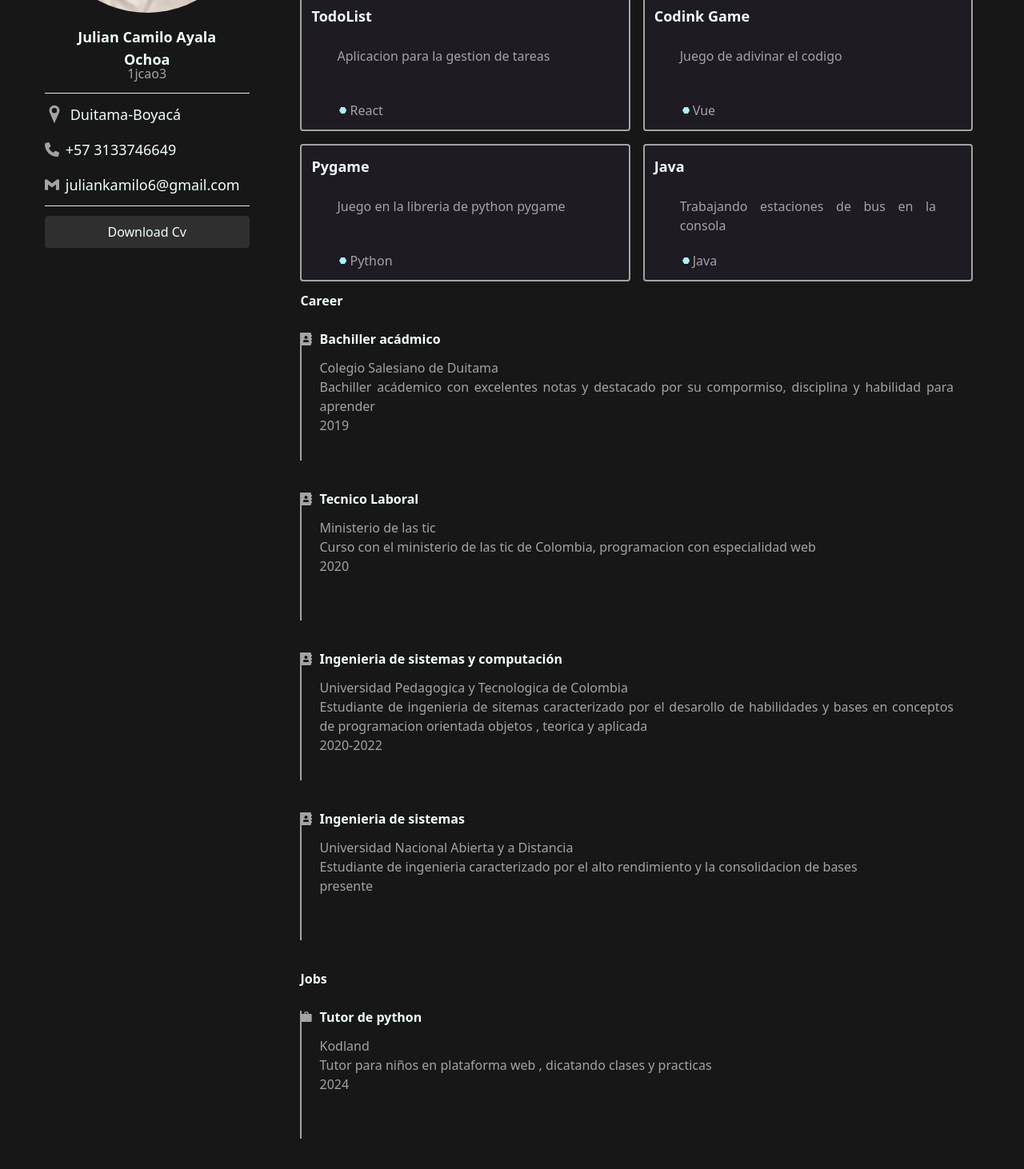
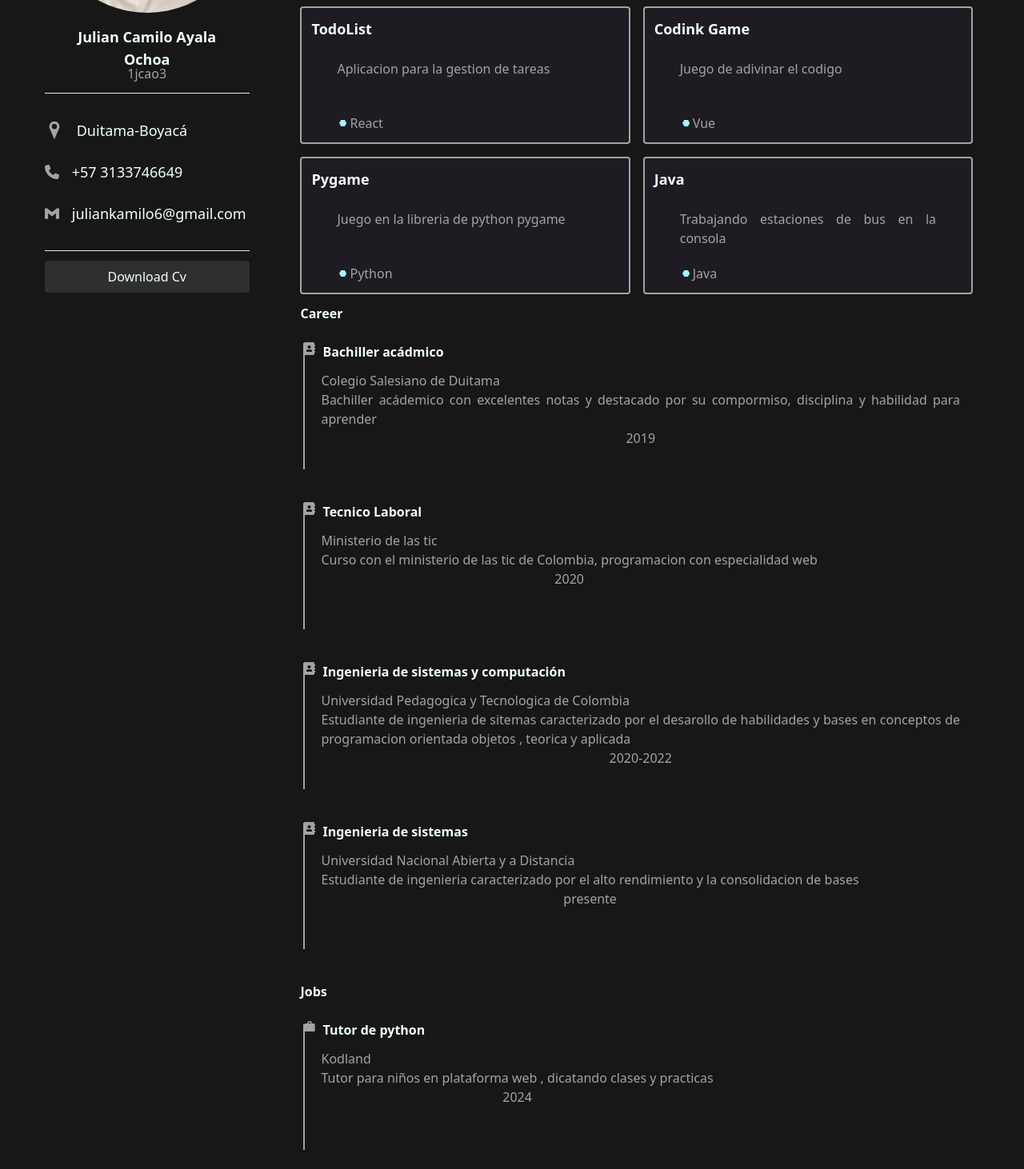
Before and after one commit to 1jcao3/JuCa-frontWeb, a React (Vite) app: page / in a window 1280 px wide. Shown: the part 420-1882 px from the top of the page at 80% size. Built offline with nearby package versions, Linux system fonts and the light colour scheme.

Commit message:
profile update

```diff
--- a/src/pages/Home/AboutMe/AboutMe.jsx
+++ b/src/pages/Home/AboutMe/AboutMe.jsx
@@ -4,17 +4,17 @@ export default function AboutMe() {
   return (
 
 <>
-{/* <div className=" md:my-0 my-4 w-full flex flex-col items-center justify-center border-solid border-2 p-5 bed-about rounded "> */}
+<div className="  my-4 w-full flex flex-col items-center justify-center  rounded transition-transform duration-300 hover:scale-105 hover:shadow-lg ">
 
 <h1 className="text-2xl font-bold m-auto p-3 ">About me</h1>
 
-<p className="text-justify "> Systems Engineering student and junior front-end developer.
+<p className="text-justify "> Software Engineering student and junior front-end developer.
   Passionate about programming and the search for solutions to real problems.
   Characterized by continuous and autonomous learning or guided by discipline to obtain results.</p>
 
+
+</div>
   </>
-
-// </div>
 
 
   )
--- a/src/pages/Home/Career/Career.jsx
+++ b/src/pages/Home/Career/Career.jsx
@@ -7,14 +7,16 @@ export default function Career() {
       id: 1,
       title: "Bachiller acádmico",
       company: "Colegio Salesiano de Duitama",
-      description: "Bachiller acádemico con excelentes notas y destacado por su compormiso, disciplina y habilidad para aprender",
+      description:
+        "Bachiller acádemico con excelentes notas y destacado por su compormiso, disciplina y habilidad para aprender",
       date: "2019",
     },
     {
       id: 2,
       title: "Tecnico Laboral",
       company: "Ministerio de las tic",
-        description: "Curso con el ministerio de las tic de Colombia, programacion con especialidad web",
+      description:
+        "Curso con el ministerio de las tic de Colombia, programacion con especialidad web",
       date: "2020",
     },
     {
@@ -29,7 +31,8 @@ export default function Career() {
       id: 4,
       title: "Ingenieria de sistemas",
       company: "Universidad Nacional Abierta y a Distancia",
-      description: "Estudiante de ingenieria caracterizado por el alto rendimiento y la consolidacion de bases",
+      description:
+        "Estudiante de ingenieria caracterizado por el alto rendimiento y la consolidacion de bases",
       date: "presente",
     },
   ];
@@ -38,7 +41,8 @@ export default function Career() {
       id: 1,
       title: "Tutor de python",
       company: "Kodland",
-      description: "Tutor para niños en plataforma web , dicatando clases y practicas",
+      description:
+        "Tutor para niños en plataforma web , dicatando clases y practicas",
       date: "2024",
     },
     {
@@ -49,8 +53,6 @@ export default function Career() {
         Trabajo en equipo empleando figma ,react git ,git hub y jira `,
       date: "2024",
     },
-
-
   ];
   return (
     <>
@@ -59,21 +61,23 @@ export default function Career() {
 
         {dataStudy.map((data) => (
           <div
-          className="md:h-40 h-64 flex flex-col items-start justify-start mt-6 mb-10 hover:shadow-lg hover:bg-[#4e377022] transition-all duration-300 hover:-translate-y-2"
+            className="md:h-40 h-72 flex flex-row items-start justify-start mt-6 md:mb-10 mb-16 hover:shadow-lg hover:bg-[#4e377022] transition-all duration-300 hover:-translate-y-2"
             key={data.id}
           >
-          <div >
-            <h2 className="flex flex-row items-center justify-between text-justify gap-2 mb-3 font-bold">
-              <FaAddressBook className="icons"></FaAddressBook>
+            <div className="  h-[99%] mx-1  mt-[0.5px]  border-solid border-[1px] border-[#a3a3a3] w-[1px]  flex"></div>
+            <div className=" flex flex-col items-start justify-start">
+              <div className="flex flex-row justify-start items-start gap-2 mb-3">
+                <FaAddressBook className="icons flex ml-[-6px]"></FaAddressBook>
+                <h2 className="flex flex-row items-start justify-start text-justify   font-bold">
                   {data.title}
                 </h2>
+              </div>
 
-            <div className=" md:h-40 h-64 mt-[-32px] border-solid border-[1px] border-[#a3a3a3] w-[1px]  absolute"></div>
-          </div>
-          <div className="px-6 flex flex-col items-start justify-start">
+              <div className="flex flex-col px-4">
                 <p className="icons text-justify">{data.company}</p>
                 <p className="icons text-justify">{data.description}</p>
                 <p className="icons">{data.date}</p>
+              </div>
             </div>
           </div>
         ))}
@@ -83,21 +87,23 @@ export default function Career() {
 
         {dataJobs.map((data) => (
           <div
-        className="md:h-40 h-64 flex flex-col items-start justify-start mt-6 mb-10 hover:shadow-lg hover:bg-[#4e377022] transition-all duration-300 hover:-translate-y-2"
+            className="md:h-40 h-72 flex flex-row items-start justify-start mt-6 md:mb-10 mb-16 hover:shadow-lg hover:bg-[#4e377022] transition-all duration-300 hover:-translate-y-2"
             key={data.id}
           >
-        <div >
-          <h2 className="flex flex-row items-center justify-between text-justify gap-2 mb-3 font-bold">
-            <MdWork className="icons"></MdWork>
+            <div className="  h-[98%] mx-1  mt-[5px]  border-solid border-[1px] border-[#a3a3a3] w-[1px]  flex"></div>
+            <div className=" flex flex-col items-start justify-start">
+              <div className="flex flex-row justify-start items-start gap-2 mb-3">
+                <MdWork className="icons flex ml-[-6px]"></MdWork>
+                <h2 className="flex flex-row items-start justify-start text-justify   font-bold">
                   {data.title}
                 </h2>
-
-          <div className=" md:h-40 h-64 mt-[-32px] border-solid border-[1px] border-[#a3a3a3] w-[1px]  absolute"></div>
                 </div>
-        <div className="px-6 flex flex-col items-start justify-start">
+                <div className="flex flex-col px-4">
                   <p className="icons text-justify">{data.company}</p>
                   <p className="icons text-justify">{data.description}</p>
                   <p className="icons">{data.date}</p>
+                </div>
+
             </div>
           </div>
         ))}
--- a/src/pages/Home/MyProjects/MyProjects.jsx
+++ b/src/pages/Home/MyProjects/MyProjects.jsx
@@ -17,7 +17,7 @@ export default function Projects() {
         {projects.map((project) => (
           <Link to={`/projects/${project.id}`} key={project.id}>
             <div
-              className="border-solid border-2 bed-about mt-5 h-full p-0 rounded hover:bg-black hover:shadow-xl hover:-translate-y-2"
+              className="border-solid border-2 bed-about mt-5 h-full p-0 rounded hover:bg-black transition-transform duration-300 hover:scale-105 hover:shadow-lg"
               key={project.id}
             >
               <div className="h-full flex flex-col">
--- a/src/pages/Home/ProfileSection/ProfileSection.jsx
+++ b/src/pages/Home/ProfileSection/ProfileSection.jsx
@@ -8,7 +8,7 @@ export default function ProfileSection() {
   return (
     <section className="md:w-[30%]  w-full h-full m-auto mt-6 flex flex-col p-2 items-center">
 
-      <figure className=" w-72 h-72 flex flex-col items-start justify-center p-4">
+      <figure className=" w-72 h-72 flex flex-col items-start justify-center p-4 transition-transform duration-300 hover:scale-105 hover:shadow-lg">
 
 
         <img  className="rounded-full object-cover w-full h-full " src={logo} alt="profile" />
@@ -21,11 +21,11 @@ export default function ProfileSection() {
 
         <hr className=" my-3 flex icons border-solid border-1 w-64 " />
 
-        <div className="flex flex-col w-72 px-4 gap-4">
+        <div className="flex flex-col w-72 px-4 gap-6 my-5 ">
 
-        <span className=" text-lg  flex flex-row items-center justify-start gap-2"><GiPositionMarker className=" icons text-2xl flex items-center justify-start"/> Duitama-Boyacá</span>
-        <span className=" text-lg  flex flex-row items-center justify-start gap-2"><FaPhone className="flex icons items-center justify-start"/> +57 3133746649</span>
-        <span className=" text-lg  flex flex-row items-center justify-start gap-2"><SiGmail className="flex icons items-center justify-start"/>  <a href="mailto:juliankamilo6@gmail.com">juliankamilo6@gmail.com</a></span>
+        <span className=" text-lg  flex flex-row items-center justify-start gap-4 transition-transform duration-300 hover:scale-105 hover:shadow-lg"><GiPositionMarker className=" icons text-2xl flex items-center justify-start"/> Duitama-Boyacá</span>
+        <span className=" text-lg  flex flex-row items-center justify-start gap-4 transition-transform duration-300 hover:scale-105 hover:shadow-lg"><FaPhone className="flex icons items-center justify-start"/> +57 3133746649</span>
+        <span className=" text-lg  flex flex-row items-center justify-start gap-4 transition-transform duration-300 hover:scale-105 hover:shadow-lg"><SiGmail className="flex icons items-center justify-start"/>  <a href="mailto:juliankamilo6@gmail.com">juliankamilo6@gmail.com</a></span>
 
 
         </div>
@@ -34,7 +34,7 @@ export default function ProfileSection() {
 
         <div className="md:flex flex-col w-72 px-4 gap-2 hidden ">
 
-  <button className=" w-full h-full py-2 bg-[#75737843] rounded"> Download Cv</button>
+  <button className=" w-full h-full py-2 bg-[#75737843] rounded transition-transform duration-300 hover:scale-105 hover:shadow-lg"> Download Cv</button>
 
         </div>
     </section>
```
Lines whose indentation alone changed are shown as unchanged.
